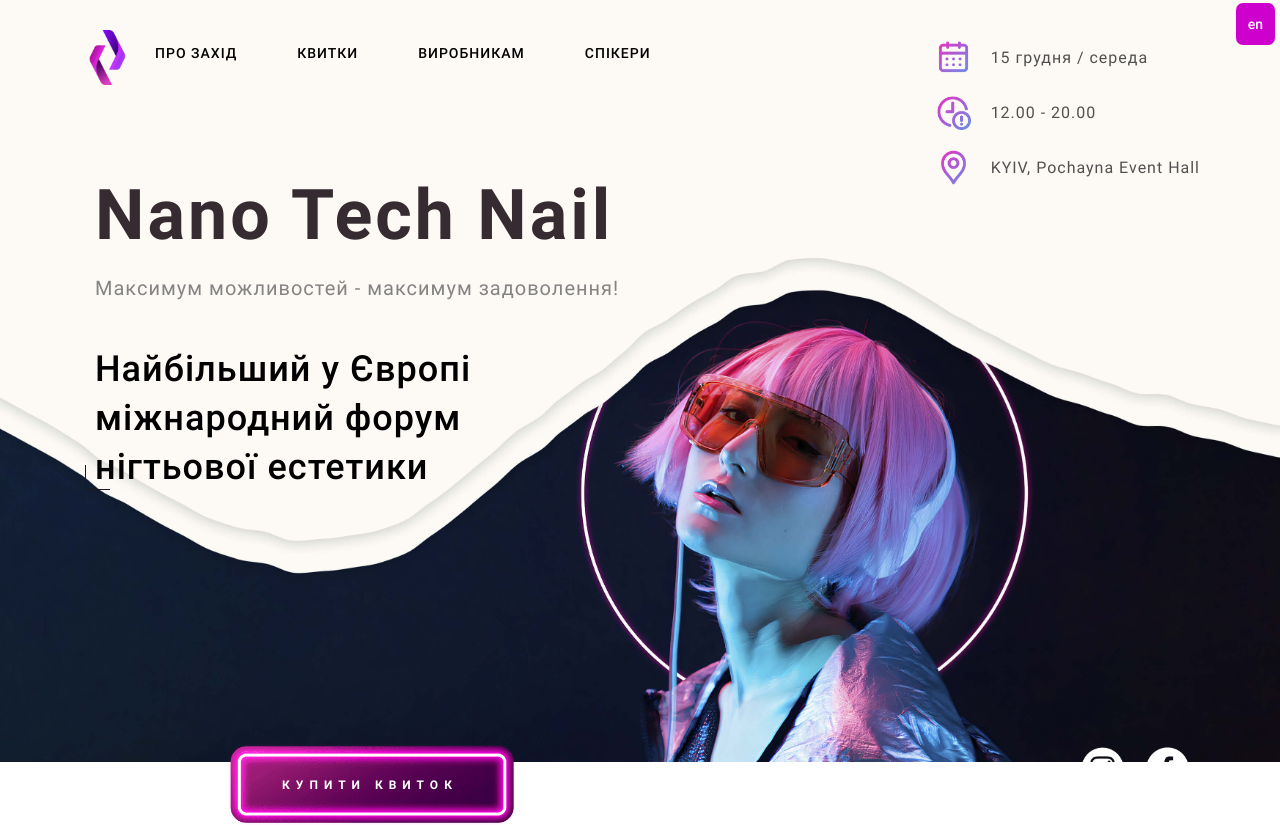
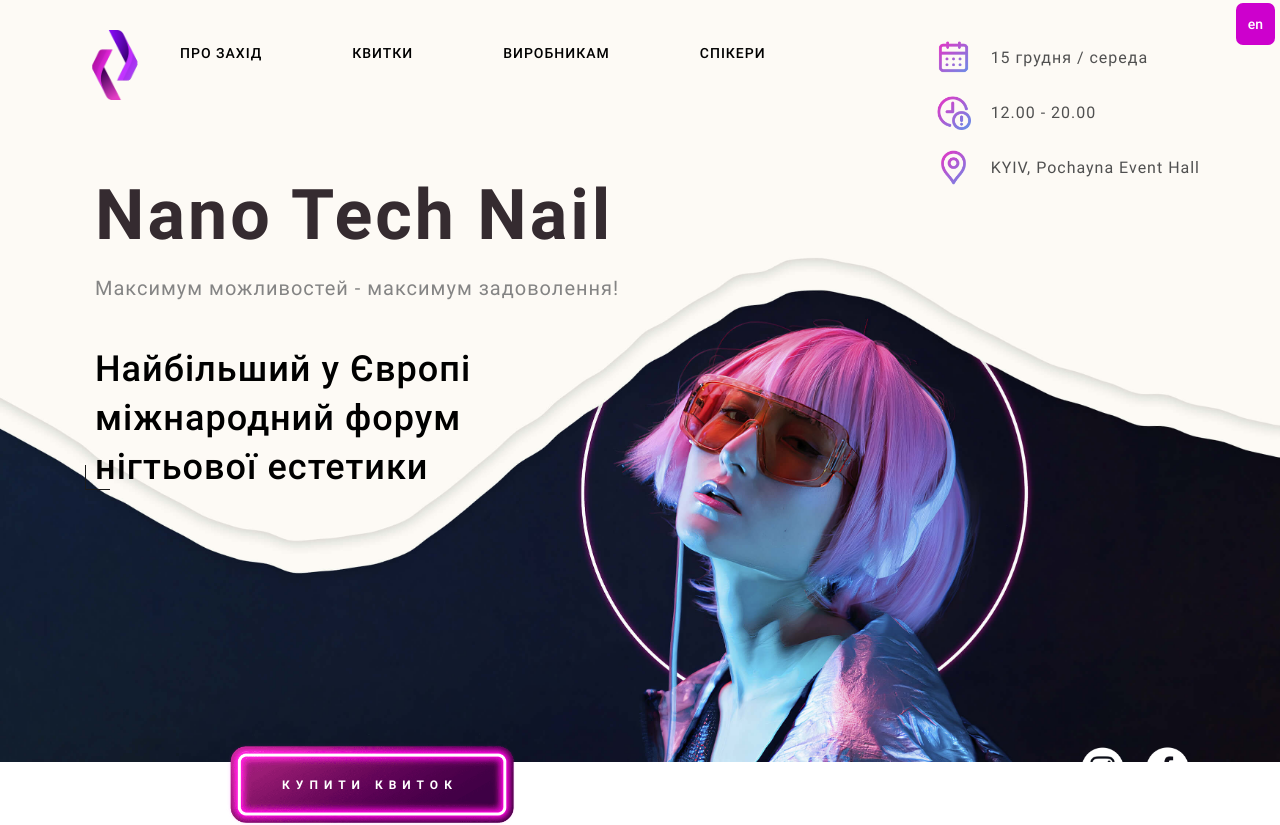
Before and after one commit to EleonoraPavlova/nailEvents, a React (Create React App) app: page / in a window 1280 px wide. Shown: the top 825 px of the page. Built offline with nearby package versions, Linux system fonts and the light colour scheme.

Commit message:
fix link/breakpoint

```diff
--- a/src/components/common/Nav/index.scss
+++ b/src/components/common/Nav/index.scss
@@ -11,9 +11,9 @@
     @include for-phone-only {
       padding: 0 30px;
     }
-    // @include for-tablet-portrait-up {
-    //   padding: 0 55px;
-    // }
+    @include for-tablet-portrait-up {
+      padding: 0 50px;
+    }
     .links-wrapper {
       @include for-desktop-up {
         display: flex;
@@ -41,6 +41,9 @@
   &__wrapper-nav {
     display: flex;
     justify-content: space-between;
+    @include for-tablet-portrait-up {
+      padding-bottom: 30px;
+    }
   }
   &__nav {
     padding: 30px 0 0 60px;
@@ -55,6 +58,9 @@
       @include for-phone-only {
         padding-top: 20px;
         padding-bottom: 20px;
+      }
+      @include for-tablet-portrait-up {
+        padding-top: 30px;
       }
     }
     &-calendar,
--- a/src/components/home/Header/index.scss
+++ b/src/components/home/Header/index.scss
@@ -17,6 +17,11 @@
             height: 255px;
             background-position-y: -5px;
         }
+        @include for-tablet-portrait-up {
+            padding: 0px 50px 18px 50px;
+            background-position-y: -47px;
+            background-position-x: 6px;
+        }
     }
     &__main {
         padding: 0 70px;
@@ -26,6 +31,9 @@
         &-about {
             font-weight: 600;
             line-height: 41px;
+        }
+        @include for-tablet-portrait-up {
+            line-height: 35px;
         }
     }
 
@@ -71,6 +79,10 @@
         @include for-phone-only {
             margin-bottom: 0;
         }
+        @include for-tablet-portrait-up {
+            margin-bottom: 100px;
+            padding-left: 10px;
+        }
         &-h1 {
             margin-bottom: 30px;
             @include for-phone-only {
@@ -85,6 +97,11 @@
                 line-height: 42px;
                 text-shadow: 0 0 3px #ffffff, 0 0 5px #ffffff, 0 0 6px #ff00de, 0 0 10px #ff00de;
             }
+            @include for-tablet-portrait-up {
+                font-size: 60px;
+                line-height: 51px;
+                text-shadow: 0 0 3px #ffffff, 0 0 5px #ffffff, 0 0 6px #ff00de, 0 0 10px #ff00de;
+            }
         }
         &-slogan {
             font-size: 20px;
@@ -97,6 +114,10 @@
                 line-height: 21px;
                 text-align: center;
             }
+            @include for-tablet-portrait-up {
+                margin-bottom: 20px;
+                font-size: 17px;
+            }
         }
         &-about {
             position: relative;
@@ -106,6 +127,9 @@
                 h4 {
                     width: 66%;
                 }
+            }
+            @include for-tablet-portrait-up {
+                width: 59%;
             }
             &::after {
                 position: absolute;
@@ -194,6 +218,10 @@
         line-height: 25px;
         color: black;
     }
+    @include for-tablet-portrait-up {
+        font-size: 29px;
+        line-height: 40px;
+    }
 }
 .text-small {
     @include for-phone-only {
--- a/src/components/home/LearnMore/index.js
+++ b/src/components/home/LearnMore/index.js
@@ -12,7 +12,7 @@
         title: 'LEARN_MORE1',
         classes: "learn-box__button-pink",
         textbtn: "LEARN_MORE_WRITE1",
-        link: "https://docs.google.com/forms/d/e/1FAIpQLSeAtG7FlUFD54UMLFp9GMN7FwGBhJTMjtq9xPFE6G5jX79UJA/viewform"
+        // link: "https://docs.google.com/forms/d/1wjp-v2rsrbP5UnlXPoLMS8nybmlSx0QAyuMz7IG05fY/viewform?edit_requested=true"
     },
     // {
     //     title: 'LEARN_MORE_US',
@@ -23,6 +23,7 @@
         title: 'LEARN_MORE_MASTER',
         classes: "learn-box__button-darkblue",
         textbtn: "LEARN_JOIN",
+        link: "https://docs.google.com/forms/d/1wjp-v2rsrbP5UnlXPoLMS8nybmlSx0QAyuMz7IG05fY/viewform?edit_requested=true"
     },
     {
         title: 'LEARN_MORE_LOGO',
--- a/src/components/home/YouWant/index.js
+++ b/src/components/home/YouWant/index.js
@@ -64,7 +64,7 @@
                     <div className="you-want__agitation-box flex no-flex">
                         <p className="text-big uppercase">{t("ORGANIZER_OR")}</p>
                         <div className="you-want__agitation-button">
-                            <a href="https://docs.google.com/forms/d/1j7z0twQhWixVOJJWPNoL81tv3L0PhJFMU5k2RtRhdLc/viewform?edit_requested=true" rel="noreferrer" target="_blank">
+                            <a href="https://docs.google.com/forms/d/1wjp-v2rsrbP5UnlXPoLMS8nybmlSx0QAyuMz7IG05fY/viewform?edit_requested=true" rel="noreferrer" target="_blank">
                                 <ButtonLearn additionalClasses="button-pink" textbtn={t("LEARN_MORE_WRITE3")} />
                             </a>
                         </div>
@@ -72,5 +72,5 @@
                 </div>
             </div>
         </div>
-    </div>
+    </div >
 }
--- a/src/components/home/YouWant/index.scss
+++ b/src/components/home/YouWant/index.scss
@@ -125,3 +125,8 @@
         line-height: 23px;
     }
 }
+.no-flex {
+    @include for-phone-only {
+        display: block;
+    }
+}
--- a/src/index.css
+++ b/src/index.css
@@ -32,6 +32,7 @@
 }
 
 button {
+  outline: none;
   border: none;
   cursor: pointer;
 }
--- a/src/mixins.scss
+++ b/src/mixins.scss
@@ -28,7 +28,7 @@
   }
 }
 @mixin for-tablet-portrait-up {
-  @media (min-width: 600px) {
+  @media (min-width: 600px) and (max-width: 1100px) {
     @content;
   }
 }
```
